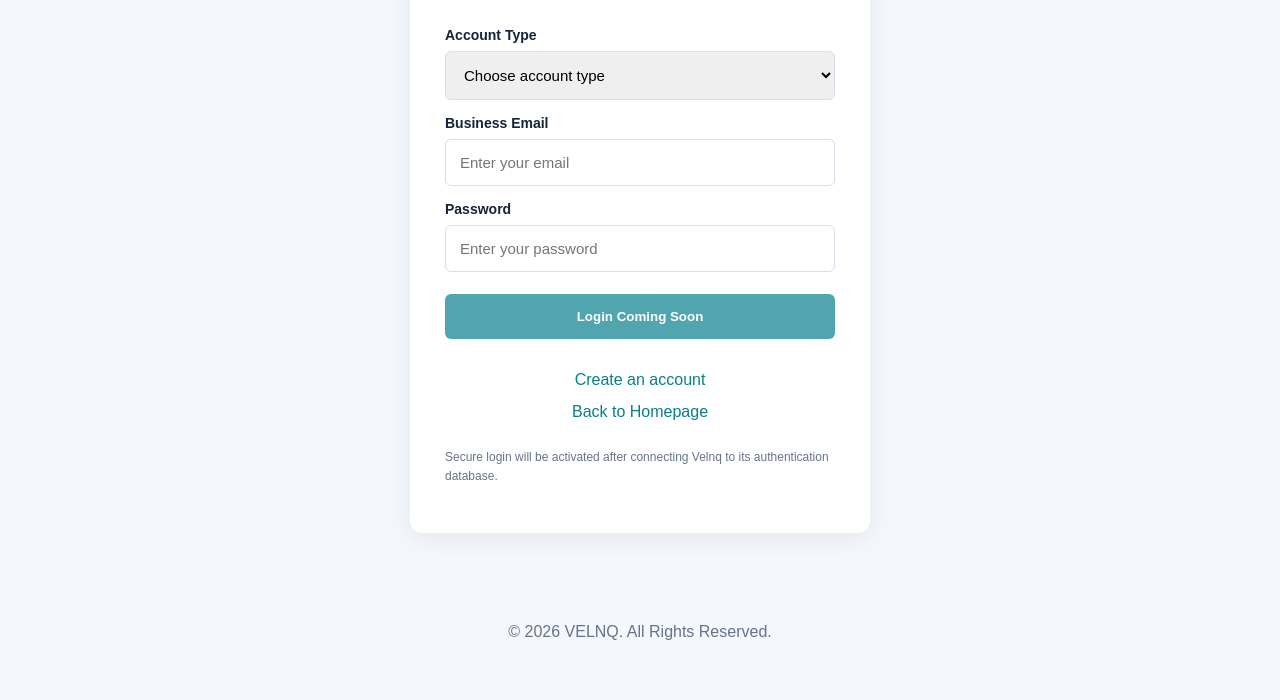
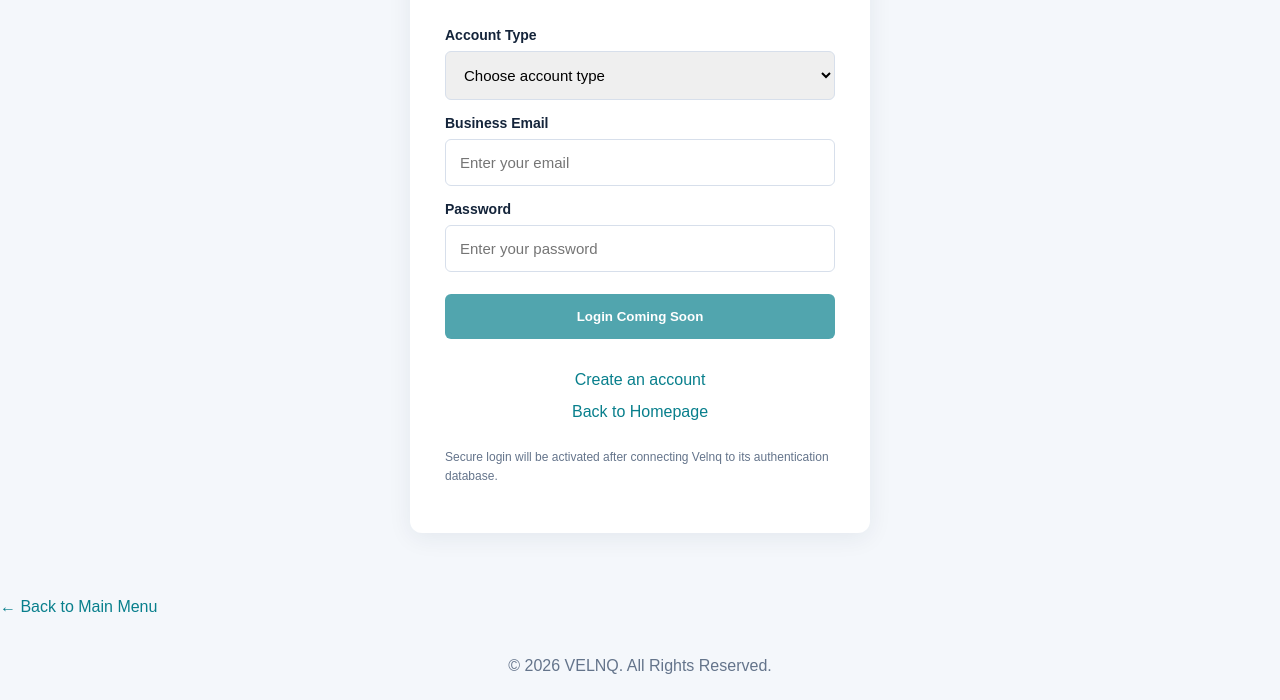
Before and after one commit to velnq/velnq-website, a plain HTML site: page login.html in a window 1280 px wide. Shown: the part 279-979 px from the top of the page. Before the commit the page ends 945 px from the top, so only its background shows below. Drawn offline with Linux system fonts and the light colour scheme.

Commit message:
Add back navigation link to login page

```diff
--- a/login.html
+++ b/login.html
@@ -136,7 +136,9 @@ footer {
     Velnq to its authentication database.
   </p>
 </div>
-
+<p>
+  <a href="index.html">← Back to Main Menu</a>
+</p>
 <footer>
   © 2026 VELNQ. All Rights Reserved.
 </footer>
```
